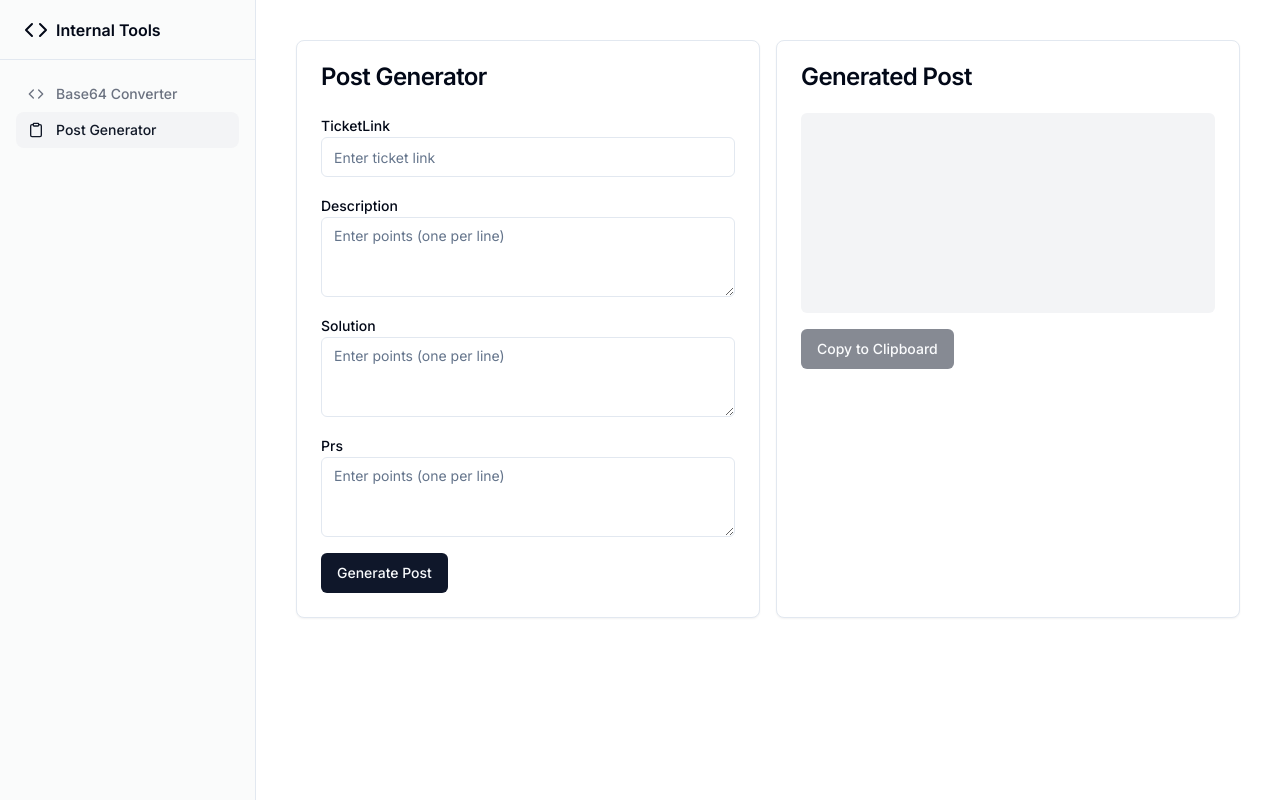
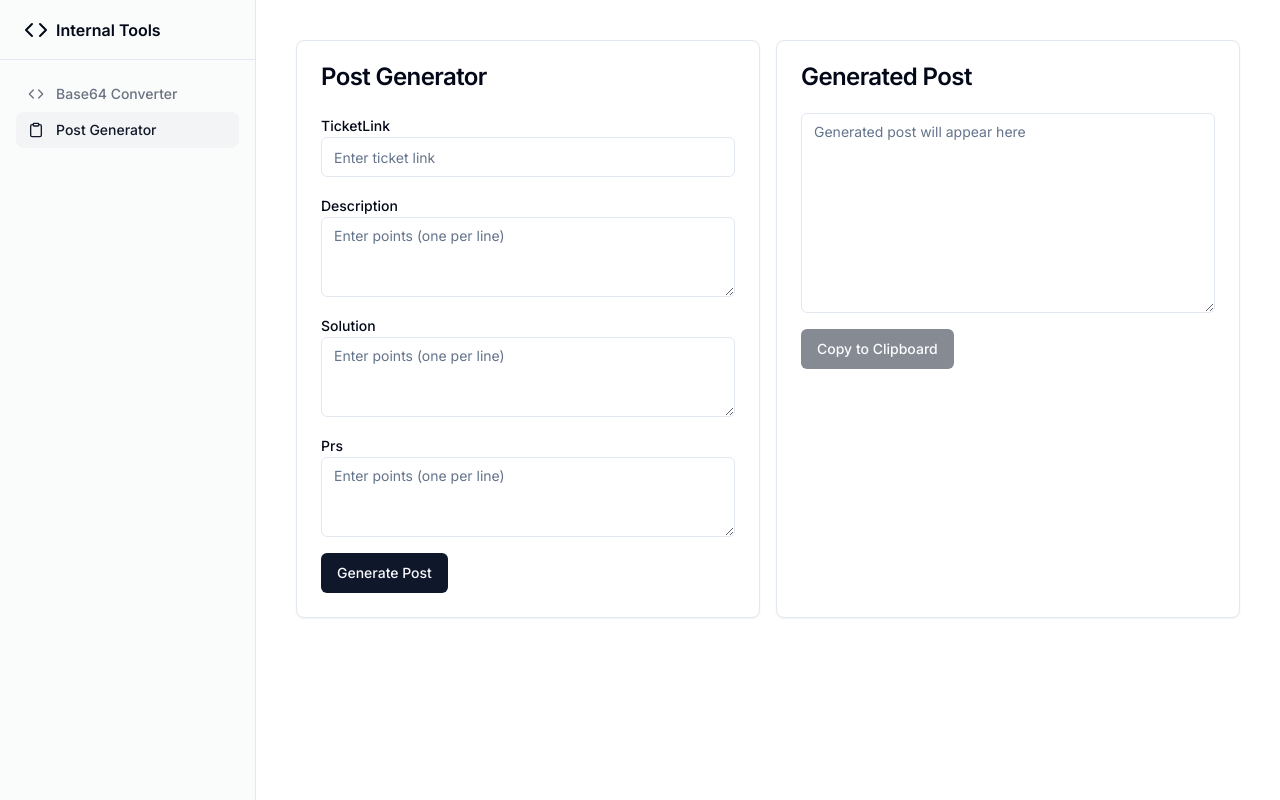
Before and after one commit to omarnazih/internal-tools, a Next.js app: page /post-generator in a window 1280 px wide. Built offline with nearby package versions, Linux system fonts and the light colour scheme.

Commit message:
update generator

```diff
--- a/app/post-generator/page.tsx
+++ b/app/post-generator/page.tsx
@@ -52,6 +52,10 @@ ${formatBulletPoints(formData.prs)}
     });
   };
 
+  const handleGeneratedPostChange = (e: React.ChangeEvent<HTMLTextAreaElement>) => {
+    setGeneratedPost(e.target.value);
+  };
+
   return (
     <div className="container mx-auto p-4">
       <div className="grid grid-cols-1 md:grid-cols-2 gap-4">
@@ -93,10 +97,13 @@ ${formatBulletPoints(formData.prs)}
             <CardTitle>Generated Post</CardTitle>
           </CardHeader>
           <CardContent>
-            <pre className="whitespace-pre-wrap bg-gray-100 p-4 rounded-md min-h-[200px]">
-              {generatedPost}
-            </pre>
-            <Button onClick={copyToClipboard} className="mt-4" disabled={!generatedPost}>
+            <Textarea
+              className="min-h-[200px] mb-4"
+              value={generatedPost}
+              onChange={handleGeneratedPostChange}
+              placeholder="Generated post will appear here"
+            />
+            <Button onClick={copyToClipboard} disabled={!generatedPost}>
               Copy to Clipboard
             </Button>
           </CardContent>
```
